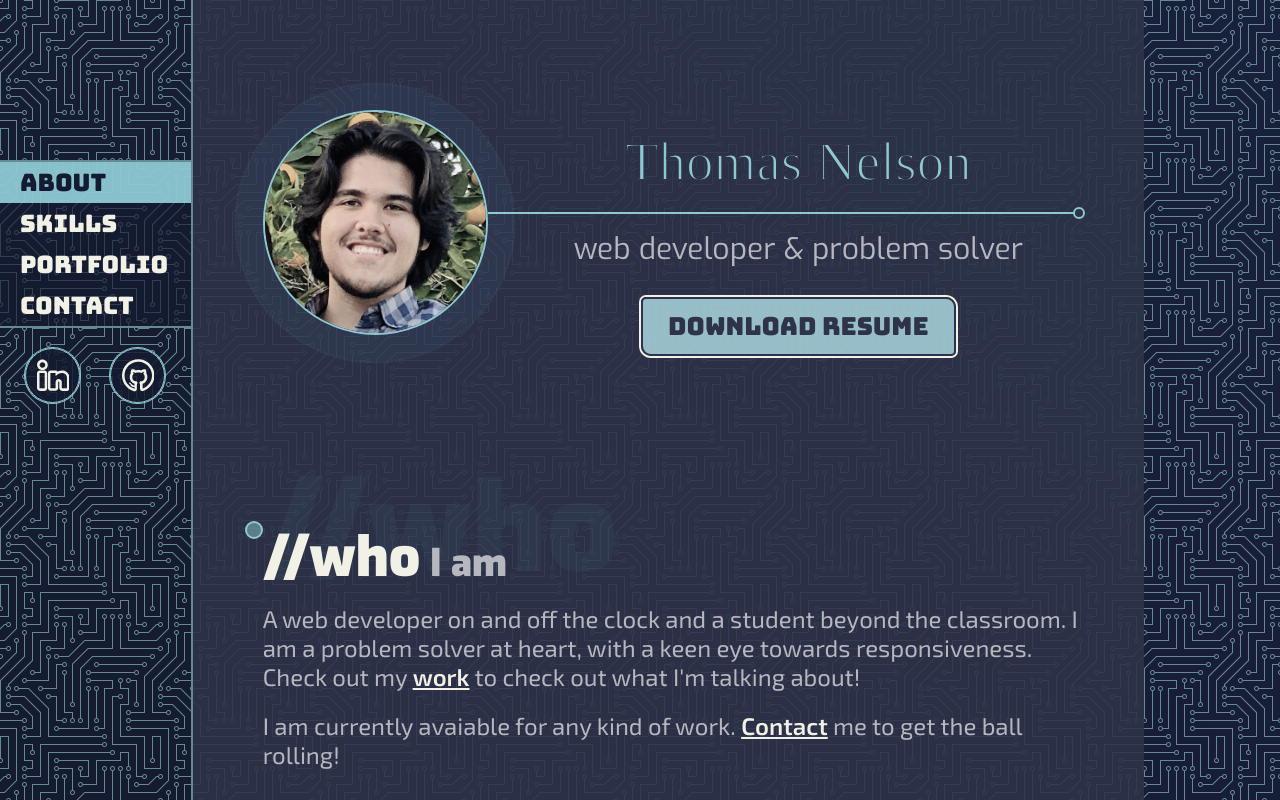
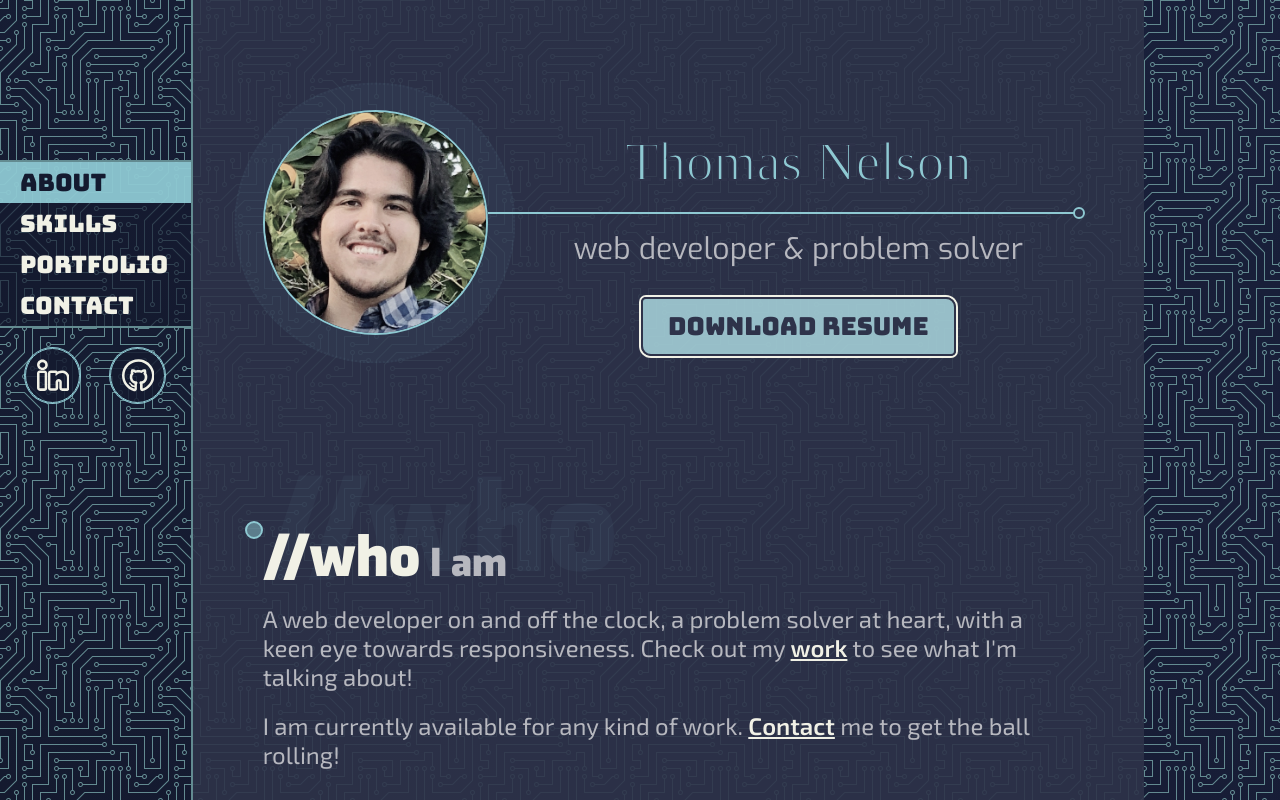
Before and after one commit to thnlsn/portfolio, a React (Create React App) app: page / in a window 1280 px wide. Built offline with nearby package versions, Linux system fonts and the light colour scheme; the HTML template or start-up script is replaced by a standard one; a web font is replaced by a local one.

Commit message:
Update README.md

```diff
--- a/src/App.js
+++ b/src/App.js
@@ -157,9 +157,8 @@ function App() {
           contents={
             <Fragment>
               <p className='section__description'>
-                A web developer on and off the clock and a student beyond the
-                classroom. I am a problem solver at heart, with a keen eye
-                towards responsiveness. Check out my{' '}
+                A web developer on and off the clock, a problem solver at heart,
+                with a keen eye towards responsiveness. Check out my{' '}
                 <a
                   onClick={() => {
                     scrollToSection("'#portfolio'");
@@ -169,10 +168,10 @@ function App() {
                 >
                   work
                 </a>{' '}
-                to check out what I'm talking about!
+                to see what I'm talking about!
               </p>
               <p className='section__description'>
-                I am currently avaiable for any kind of work.{' '}
+                I am currently available for any kind of work.{' '}
                 <a
                   onClick={() => {
                     scrollToSection("'#contact'");
@@ -202,9 +201,9 @@ function App() {
           contents={
             <Fragment>
               <p className='section__description'>
-                Learning is a lifestyle for me, and as such I am always eager
-                for new challenges to tackle. At this moment I am proficient in
-                the following technologies, but I am always looking to expand.
+                Learning is a lifestyle for me &ndash; I am always eager for new
+                challenges. I am proficient in the following technologies, but
+                also I am always looking to expand.
               </p>
               <Skills skills={skills} />
               <p className='section__description'>
@@ -236,12 +235,12 @@ function App() {
                 personal, paid, and/or for practice.
               </p>
               <p className='section__description'>
-                Included are links to view the live hosted sites as well as the
+                Included are links to view the live sites as well as the
                 relevant GitHub repository, should you want to dig into my code.
               </p>
               <p className='section__description'>
-                Everything is fully responsive. Check them them out on your
-                phone or tablet!
+                Everything is fully responsive. Check them out on your phone or
+                tablet!
               </p>
 
               <div className={`section__portfolio`}>
@@ -378,7 +377,7 @@ function App() {
                   className='section--emphasis'
                   href='mailto:thnlsn.dev@gmail.com'
                 >
-                  thnlsn@gmail.com
+                  thnlsn.dev@gmail.com
                 </a>{' '}
                 or the form below. I can provide references if necessary.
               </p>
```
